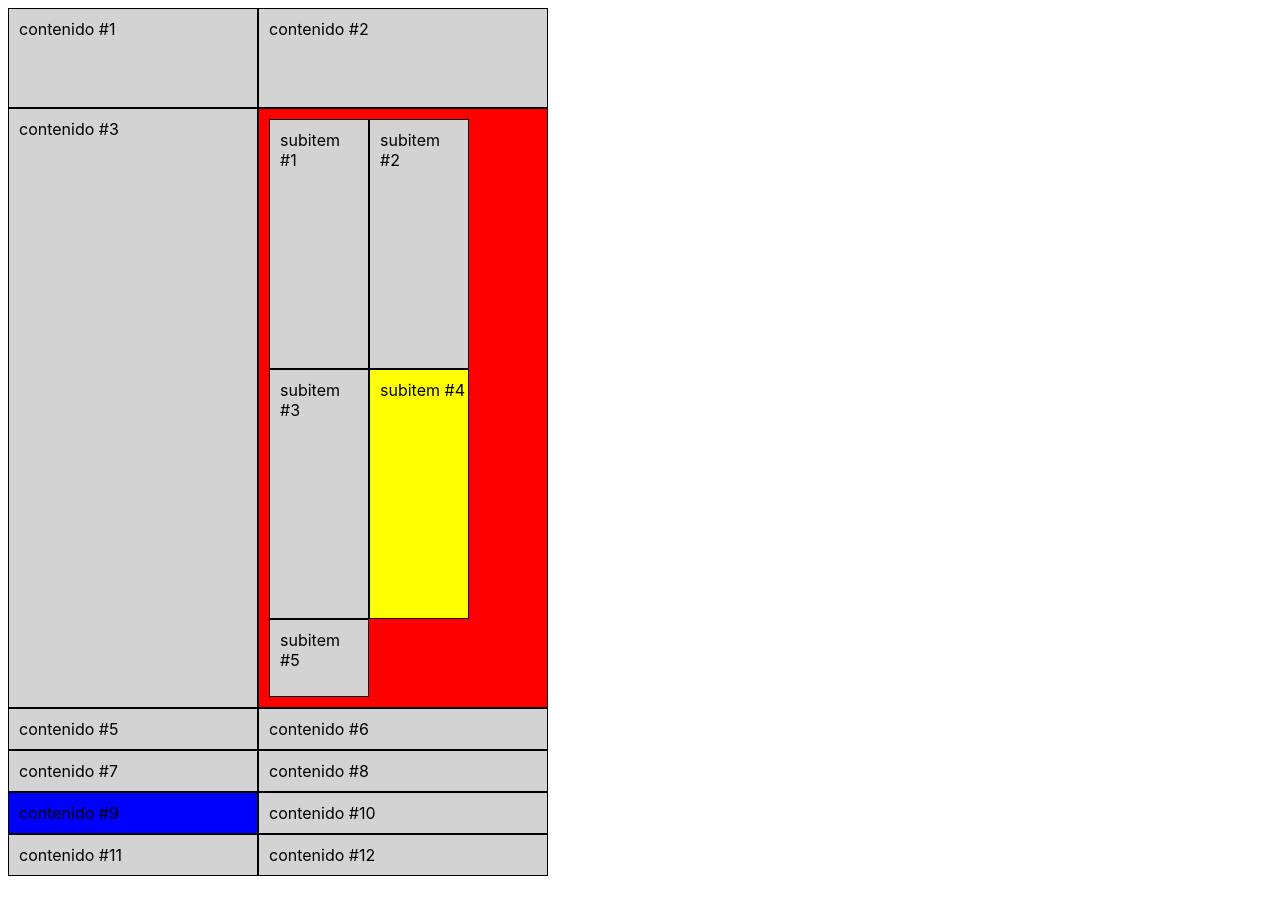
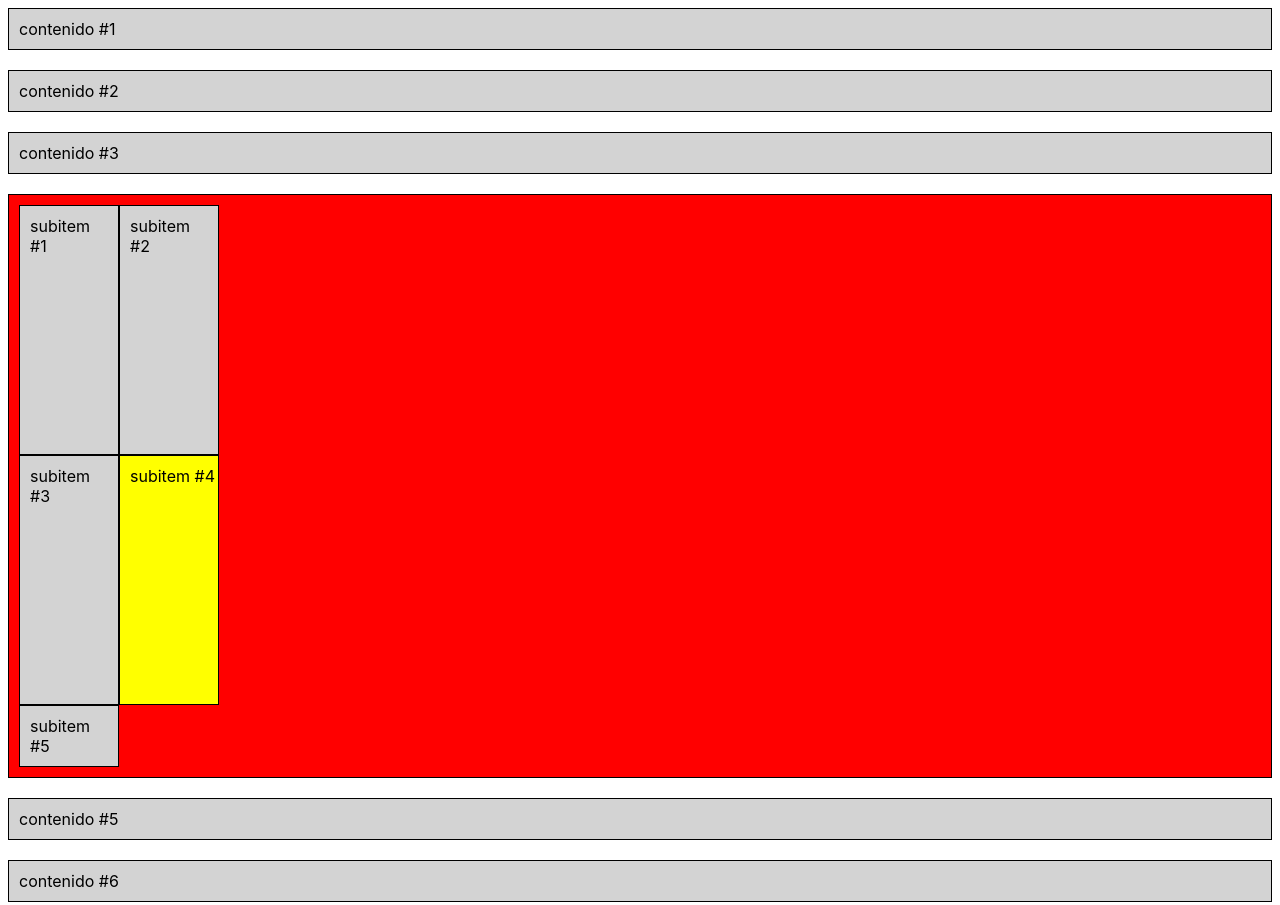
Before and after one commit to manuelalferez/CSS_grid_fundamentos, a plain HTML site: page index.html in a window 1280 px wide. Shown: the top 905 px of the page. Before the commit the page ends 884 px from the top, so only its background shows below. Drawn offline with Linux system fonts and the light colour scheme.

Commit message:
espaciado entre filas y columnas

```diff
--- a/index.html
+++ b/index.html
@@ -5,14 +5,17 @@
     <meta charset="UTF-8">
     <meta name="viewport" content="width=device-width, initial-scale=1.0">
     <meta http-equiv="X-UA-Compatible" content="ie=edge">
-    <title>CSS Columnas</title>
+    <title>Gap</title>
     <style>
         .container {
             font-family: -apple-system, BlinkMacSystemFont, 'Segoe UI', Roboto, Oxygen, Ubuntu, Cantarell, 'Open Sans', 'Helvetica Neue', sans-serif;
             display: grid;
-/*             grid-template-columns: 250px 250px 400px 200px;
+            /*             grid-template-columns: 250px 250px 400px 200px;
             grid-template-rows: 200px 100px; */
-            grid-template: 100px 600px / 250px 290px;
+            grid-template: 100px 600px / 4 50px 290px 200px;
+       /*      column-gap: 10px;
+            row-gap: 10px; */
+            grid-gap: 20px 50px;
         }
 
         .item {
@@ -20,16 +23,19 @@
             border: 1px solid black;
             padding: 10px;
         }
-        .item:nth-of-type(4){
+
+        .item:nth-of-type(4) {
             background: red;
             display: grid;
             grid-template: 250px 250px / 100px 100px;
             overflow: auto;
         }
-        .item:nth-of-type(9){
+
+        .item:nth-of-type(9) {
             background: blue;
         }
-        .item .item:nth-of-type(4){
+
+        .item .item:nth-of-type(4) {
             background: yellow;
         }
     </style>
```
